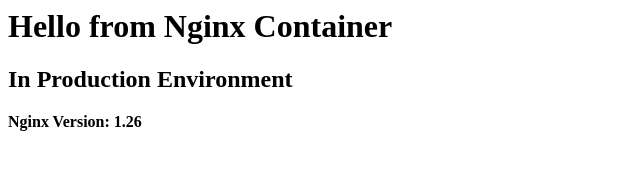
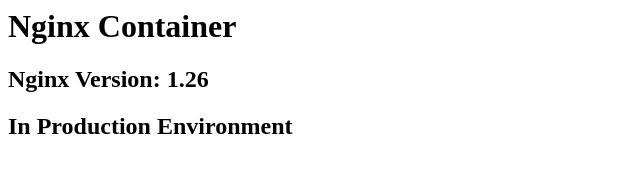
Before and after one commit to mtsantosd/nginx-webserver, a plain HTML site: page production/index.html in a window 1280 px wide. Shown: the whole page, without its empty margins (0-640 px from the left). Drawn offline with Linux system fonts and the light colour scheme.

Commit message:
adjustement content

```diff
--- a/production/index.html
+++ b/production/index.html
@@ -1,3 +1,3 @@
-<h1>Hello from Nginx Container</h1>
+<h1>Nginx Container</h1>
+<h2>Nginx Version: 1.26</h2>
 <h2>In Production Environment</h2>
-<b>Nginx Version: 1.26</b>
```
